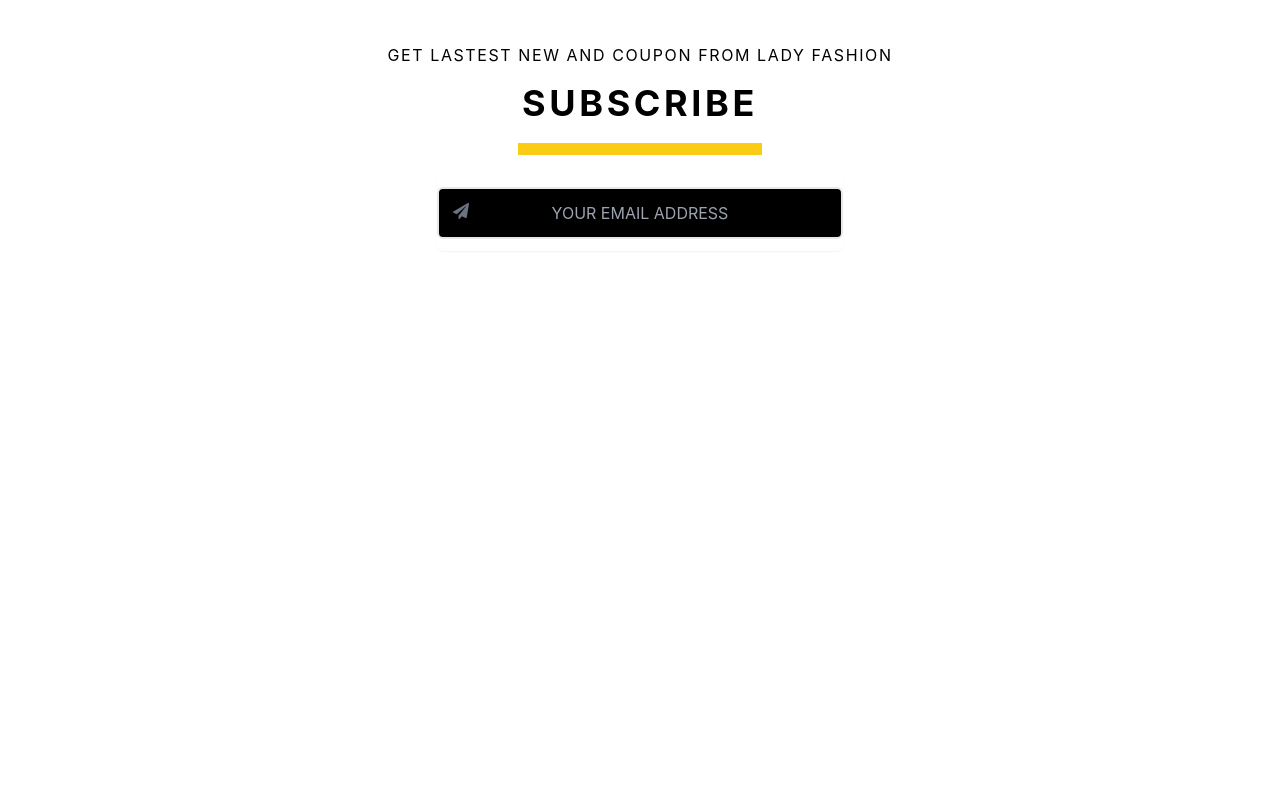
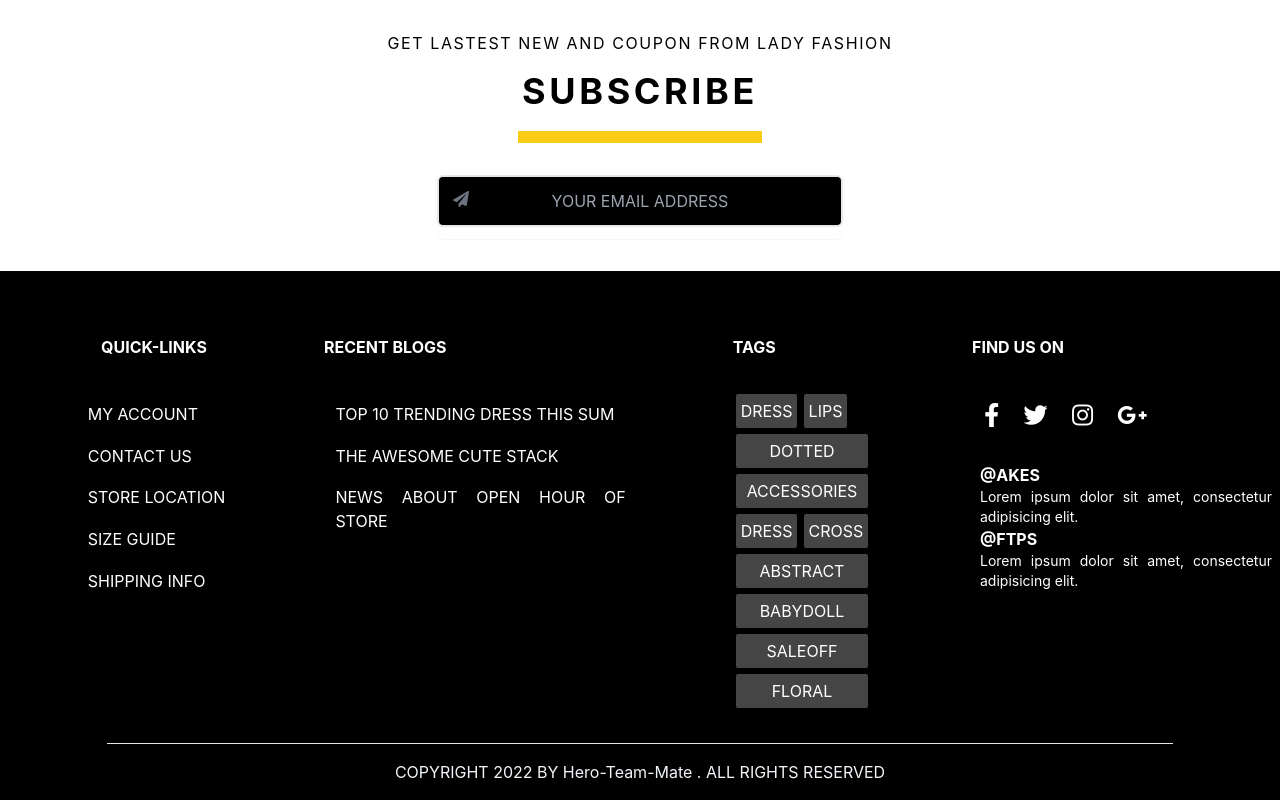
Before and after one commit to Pranta07/lady-client, a React (Create React App) app: page / in a window 1280 px wide. Shown: the part 5200-6000 px from the top of the page. Before the commit the page ends 5483 px from the top, so only its background shows below. Built offline with nearby package versions, Linux system fonts and the light colour scheme; what tw-elements would draw is missing.

Commit message:
footer-done

```diff
--- a/public/index.html
+++ b/public/index.html
@@ -25,6 +25,8 @@
       work correctly both with client-side routing and a non-root public URL.
       Learn how to configure a non-root public URL by running `npm run build`.
     -->
+    <!-- fontawasome-link -->
+    <link rel="stylesheet" href="https://use.fontawesome.com/releases/v5.15.4/css/all.css" integrity="sha384-DyZ88mC6Up2uqS4h/KRgHuoeGwBcD4Ng9SiP4dIRy0EXTlnuz47vAwmeGwVChigm" crossorigin="anonymous">
         <title>Lady E-commerce</title>
     </head>
     <body class="h-full">
--- a/src/Components/Home/Home.js
+++ b/src/Components/Home/Home.js
@@ -6,6 +6,7 @@ import HeroSection from "../HeroSection/HeroSection/HeroSection";
 import Navigation from "../Shared/Navigation/Navigation";
 import Trending from "../Trending/Trending";
 import SubscribeSection from "../SubscribeSection/SubscribeSection";
+import Footer from "../Shared/Footer/Footer";
 
 const Home = () => {
     return (
@@ -17,6 +18,7 @@ const Home = () => {
             <HappyCustomers></HappyCustomers>
             <DressGallery></DressGallery>
             <SubscribeSection></SubscribeSection>
+            <Footer></Footer>
         </>
     );
 };
--- /dev/null
+++ b/src/Components/Shared/Footer/Footer.css
@@ -0,0 +1,58 @@
+.title{
+    text-decoration: transparent;
+}
+.title:hover{
+    text-decoration: underline;
+ text-decoration-color: rgb(247, 3, 3);
+}
+.link a{
+border-left:5px solid transparent ;
+margin-top: 0.3rem;
+padding: 0.4rem;
+}
+.link a:hover{
+    border-left:4px solid rgb(8, 225, 253) ;
+    border-radius:8px ;
+    color: rgb(252, 14, 232);
+    margin-left: 0.8rem;
+    transition: all 0.5s;
+
+}
+.font i{
+    padding: 0.5rem;
+    margin: 0.2rem;
+    font-size: 1.5rem;
+    border: 1px solid transparent;
+}
+.font i:hover{
+    border: 1px solid grey;
+    border-radius: 0.5rem;
+    color: darkturquoise;
+}
+.box span{
+    background-color:rgb(70, 69, 69);
+    margin: 0.2rem;
+    border-radius: 2px;
+    text-align: center;
+    padding: 0.3rem;
+    font-size: 1rem;
+}
+.box span:hover{
+    background-color: rgb(250, 175, 12);
+    color: #000;
+    transition: all 0.2s;
+    cursor:pointer;
+    font-weight: 400;
+}
+.blogs-item p{
+    border-left:4px transparent;
+    border-left:5px solid transparent ;
+    margin-top: 0.3rem;
+    padding: 0.4rem;
+}
+.blogs-item p:hover {
+    border-left:4px solid rgb(8, 225, 253) ;
+    border-radius:8px ;
+    margin-left: 0.8rem;
+    transition: all 0.5s;
+}
--- a/src/Components/Shared/Footer/Footer.js
+++ b/src/Components/Shared/Footer/Footer.js
@@ -1,9 +1,79 @@
 import React from 'react';
+import "./Footer.css"
 
 const Footer = () => {
     return (
-        <div>
+        <div className='pt-16 bg-black text-white'>
+            <div className='grid lg:grid-cols-4 text-white sm:grid-cols-1 md:grid-cols-2 sm:grid-cols-1 justify-items-center gap-4'>
+                <div>
+                    <h2 className='hover:underline-offset-8 title font-bold hover:text-slate-400'>QUICK-LINKS</h2>
+                    <div className='flex flex-col mt-8 link text-justify font-normal'>
+                        <a href="#myAccount">MY ACCOUNT</a>
+                        <a href="#contactUs"> CONTACT US</a>
+                        <a href="#storeLocation"> STORE LOCATION</a>
+                        <a href="#sizeGuide">SIZE GUIDE</a>
+                        <a className='box' href="#shippingInfo">  SHIPPING INFO</a>
+                    </div>
+                </div>
+                <div className='text-justify'>
+                    <h2 className='hover:underline-offset-8 title font-bold hover:text-slate-400'>RECENT BLOGS</h2>
 
+                    <div className='mt-8 flex flex-col blogs-item'>
+                        <div>
+                            <p>
+                                TOP 10 TRENDING DRESS THIS SUM
+                            </p>
+                        </div>
+                        <div>
+                            <p>
+                                THE AWESOME CUTE STACK
+                            </p>
+                        </div>
+                        <div>
+                            <p>
+                                NEWS ABOUT OPEN HOUR OF STORE
+                            </p>
+                        </div>
+                    </div>
+                </div>
+                <div className='text-justify'>
+                    <h2 className='hover:underline-offset-8 title font-bold hover:text-slate-400'>TAGS</h2>
+                    <div className='grid mt-8 box font-normal'>
+                        <div className='flex items-center'>
+                            <span> DRESS</span>
+                            <span className='ml-6'> LIPS</span>
+                        </div>
+                        <span> DOTTED</span>
+                        <span> ACCESSORIES</span>
+                        <div className='flex items-center'>
+                            <span> DRESS</span>
+                            <span className='ml-6'> CROSS</span>
+                        </div>
+                        <span> ABSTRACT</span>
+                        <span> BABYDOLL</span>
+                        <span> SALEOFF</span>
+                        <span> FLORAL</span>
+
+                    </div>
+                </div>
+                <div className='text-justify'>
+                    <h2 className='hover:underline-offset-8 title font-bold hover:text-slate-400'>FIND US ON</h2>
+                    <div className='mt-8 font'>
+                        <i class="fab fa-facebook-f"></i>
+                        <i class="fab fa-twitter "></i>
+                        <i class="fab fa-instagram "></i>
+                        <i class="fab fa-google-plus-g "></i>
+                    </div>
+                    <div className=' mx-2 mt-6'>
+                        <h4 className='font-bold'> @AKES</h4>
+                        <p className='text-sm hover:text-slate-400'> Lorem ipsum dolor sit amet, consectetur adipisicing elit.</p>
+                        <h4 className='font-bold'> @FTPS</h4>
+                        <p className='text-sm hover:text-slate-400'>Lorem ipsum dolor sit amet, consectetur adipisicing elit.</p>
+                    </div>
+                </div>
+            </div>
+            <hr className='bg-green-200 w-5/6 mx-auto mt-8 hover:bg-cyan-600' />
+            <p className='p-4 font-normal text-slate-100 hover:text-slate-400'>COPYRIGHT 2022 BY Hero-Team-Mate . ALL RIGHTS RESERVED</p>
         </div>
     );
 };
--- a/src/Components/SubscribeSection/SubscribeSection.js
+++ b/src/Components/SubscribeSection/SubscribeSection.js
@@ -5,7 +5,7 @@ import { faPaperPlane } from "@fortawesome/free-solid-svg-icons";
 const SubscribeSection = () => {
     return (
         <div className="bg-white text-black">
-            <div className="my-3 p-8">
+            <div className="p-8">
                 <p className="uppercase py-4 tracking-widest">
                     GET LASTEST NEW AND COUPON FROM LADY Fashion
                 </p>
@@ -14,7 +14,7 @@ const SubscribeSection = () => {
                 </h1>
                 <p className="w-1/5 h-3 bg-yellow-400 my-5 mx-auto "></p>
 
-                <div className="relative mt-1 rounded-md shadow-sm md:w-2/3 lg:w-1/3 xl:w-1/3 mx-auto">
+                <div className="relative mt-1 rounded-md shadow-sm md:w-2/3 lg:w-1/3 xl:w-1/3 mx-auto mb-0">
                     <span className="absolute top-6 left-0 text-gray-500 sm:text-md px-4">
                         <FontAwesomeIcon icon={faPaperPlane} />
                     </span>
```
